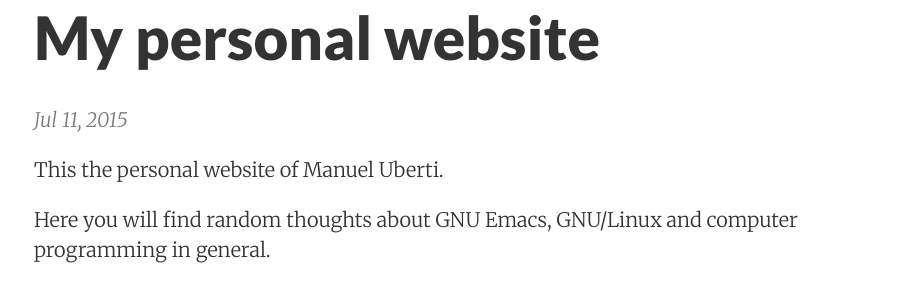
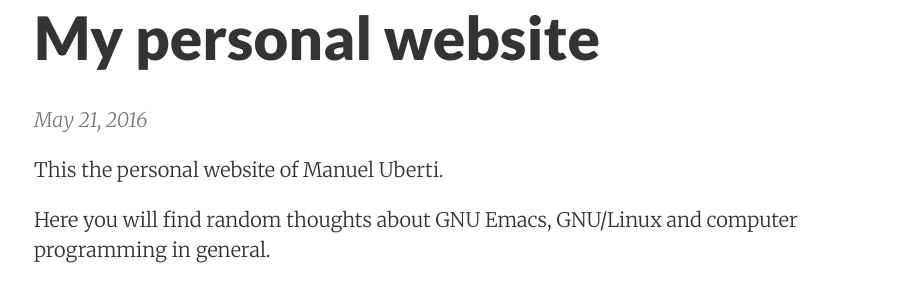
Before and after one commit to manuel-uberti/manuel-uberti.github.io, a Jekyll site: the page built from _posts/2016-05-21-welcome.md, in a window 1280 px wide. Shown: the part 167-467 px from the top of the page, without its empty margins (186-1091 px from the left). Built offline with Jekyll 4.4.1, drawn with Linux system fonts in a browser that asks for light colours.

Commit message:
Fix date

```diff
--- a/_posts/2016-05-21-welcome.md
+++ b/_posts/2016-05-21-welcome.md
@@ -1,7 +1,7 @@
 ---
 layout:     post
 title:      My personal website
-date:       2015-07-11
+date:       2016-05-21
 summary:    Welcome to thee personal website of Manuel Uberti.
 categories: welcome
 ---
```
